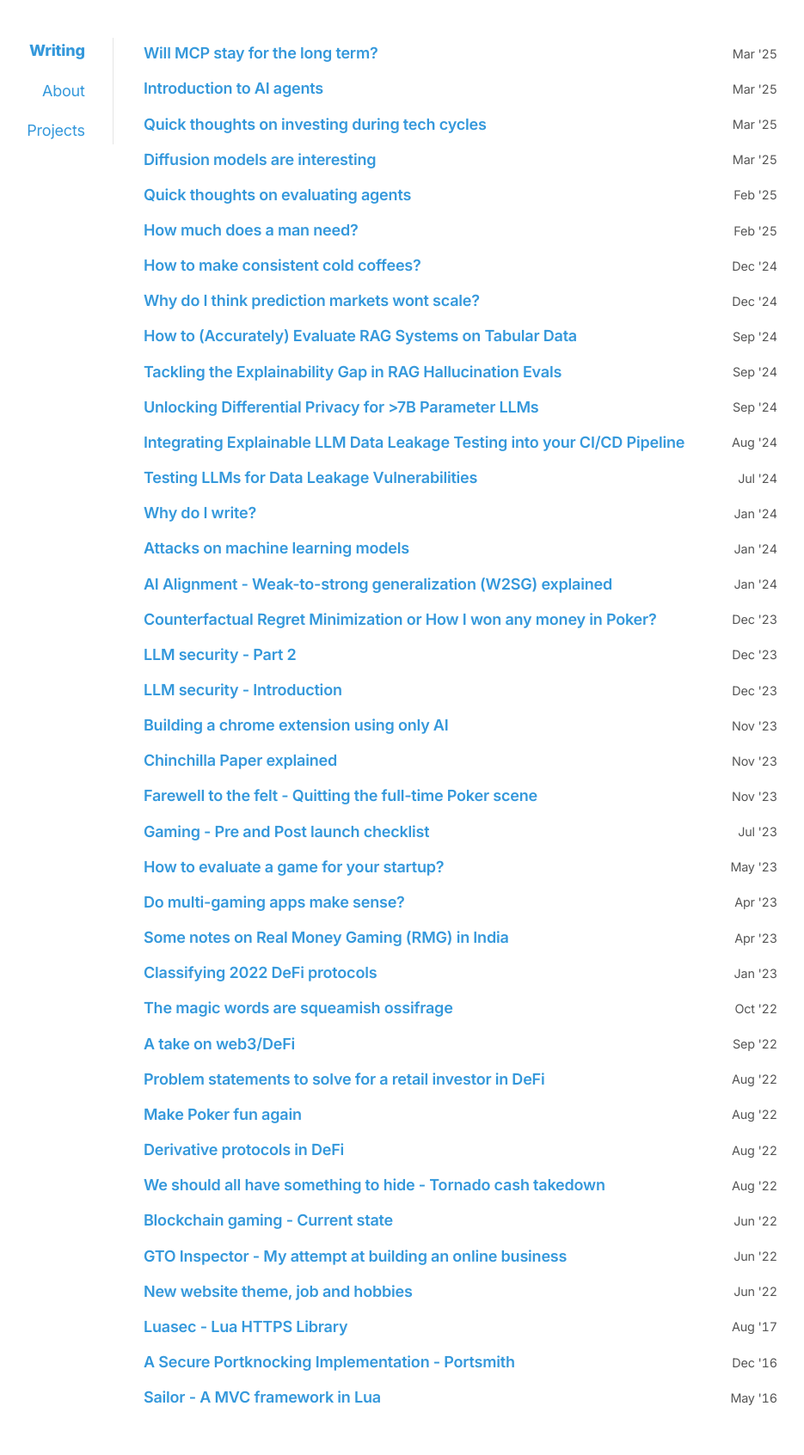
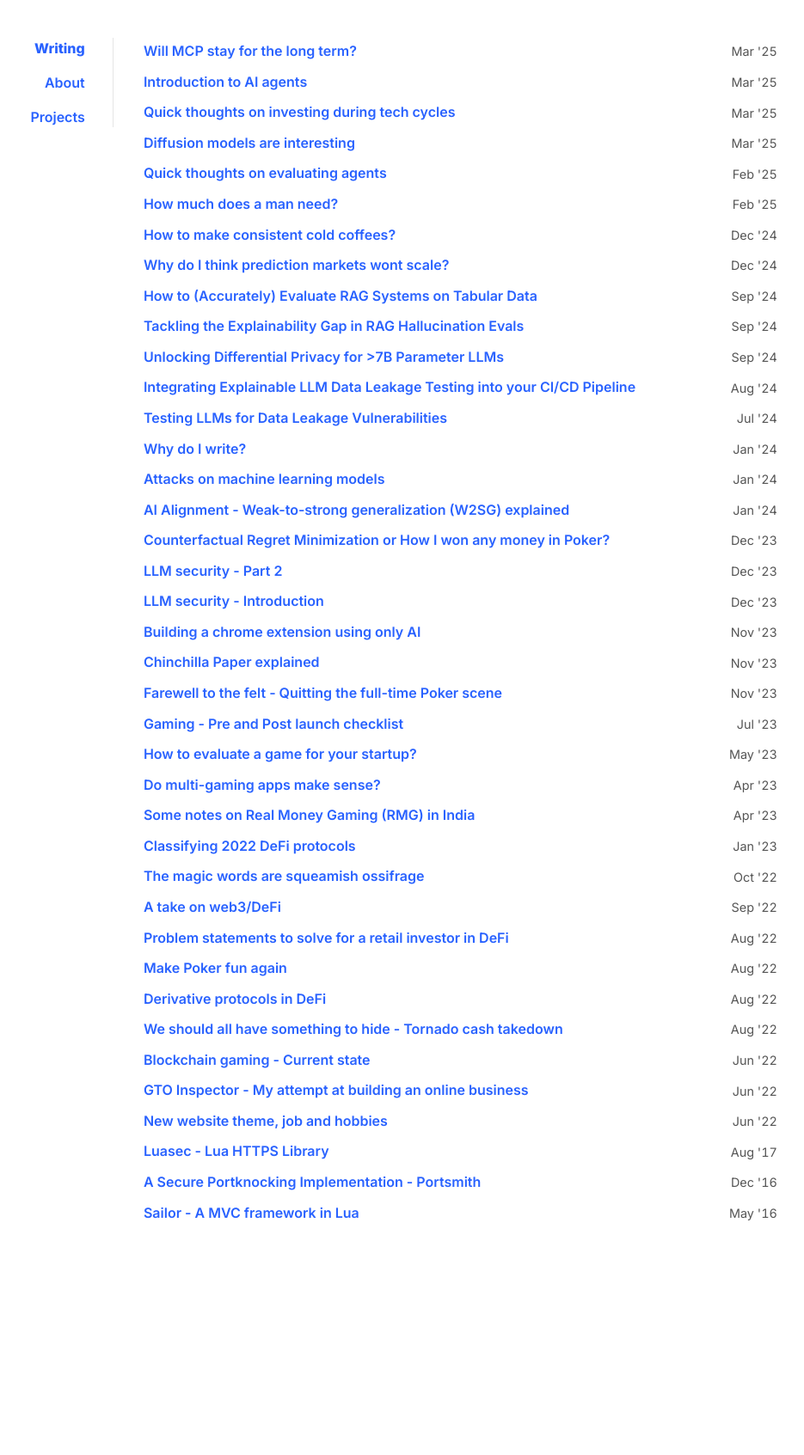
Before and after one commit to r-nikhil/r-nikhil.github.io, a Jekyll site: the page built from index.html, in a window 1280 px wide. Shown: the whole page at 86% size, without its empty margins (185-1120 px from the left). Built offline with Jekyll 4.4.1, drawn with Linux system fonts in a browser that asks for light colours; after the commit the page ends 1475 px from its top, so only the background shows below that.

Commit message:
Restored to 'a36646fd23af7bbf2f531a1a8075f9a65cf25bfb'
Replit-Restored-To: a36646fd23af7bbf2f531a1a8075f9a65cf25bfb

```diff
--- a/_sass/_main.scss
+++ b/_sass/_main.scss
@@ -1,13 +1,13 @@
 :root {
   --bg-color: #FFFFFF;
-  --text-color: #2C3E50;
-  --link-color: #3498DB;
-  --link-hover-color: #2980B9;
-  --code-bg: #F7F9FC;
-  --border-color: #E5E9F0;
-  --blockquote-bg: #F8FAFC;
-  --button-color: #3498DB;
-  --box-shadow: 0 4px 6px rgba(0, 0, 0, 0.1);
+  --text-color: #1A1A1A;
+  --link-color: #2962FF;
+  // --link-hover-color: #0039CB;
+  --code-bg: #F0F0F0;
+  --border-color: #1A1A1A;
+  --blockquote-bg: #F5F5F5;
+  --button-color: #2962FF;
+  --box-shadow: 4px 4px 0px 0px rgba(26,26,26,1);
 }
 
 *,:after,:before {
@@ -22,11 +22,10 @@ body {
 	font-family: 'Inter', system-ui, sans-serif;
 	-webkit-font-smoothing: antialiased;
     text-rendering: optimizeLegibility;
-	line-height: 1.7;
-	font-size: 1.125rem;
+	line-height: 1.5;
+	font-size: 1rem;
 	color: var(--text-color);
 	background-color: var(--bg-color);
-	letter-spacing: -0.011em;
 }
 
 nav ul {
@@ -37,15 +36,15 @@ a {
     color: var(--link-color);
     text-decoration-skip-ink: auto;
     text-decoration: none;
-    font-weight: 500;
+    font-weight: 600;
     border-bottom: 1px solid transparent;
-    padding-bottom: 1px;
+    padding-bottom: 2px;
     transition: all 0.2s ease;
 }
 
 a:hover {
     color: var(--link-hover-color);
-    border-bottom-color: var(--link-hover-color);
+    background-color: rgba(0, 102, 204, 0.1);
 }
 
 pre {
@@ -144,12 +143,11 @@ header, section {
 
 blockquote {
 	font-style: italic;
-    border-left: 4px solid var(--link-color);
-    padding: 1rem 1.5rem;
-    margin: 2rem 0;
+    border: 2px solid var(--border-color);
+    padding: 1rem;
+    margin: 1.5rem 0;
     background-color: var(--blockquote-bg);
-    border-radius: 0 4px 4px 0;
-    box-shadow: 0 2px 4px rgba(0, 0, 0, 0.04);
+    border-radius: 4px;
 }
 
 h1, h2, h3, h4, h5 {
```
